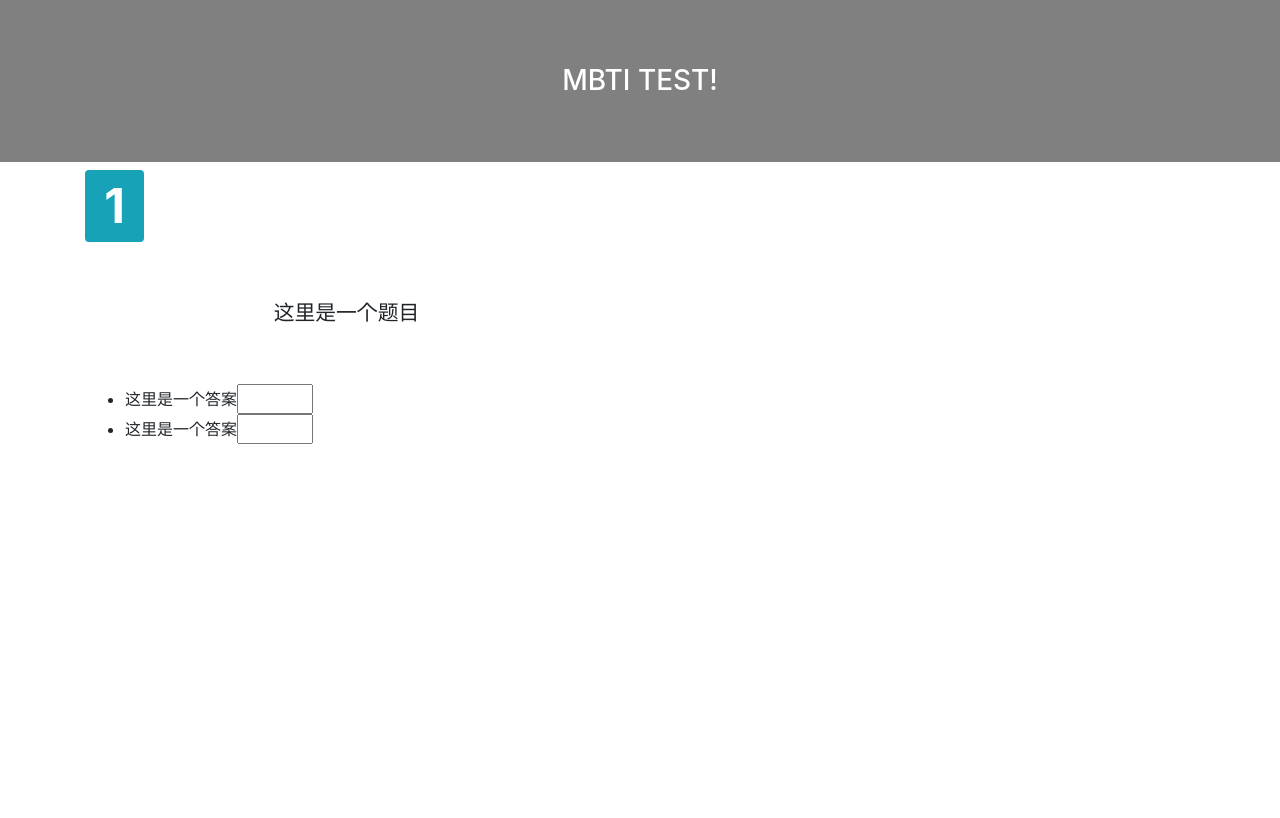
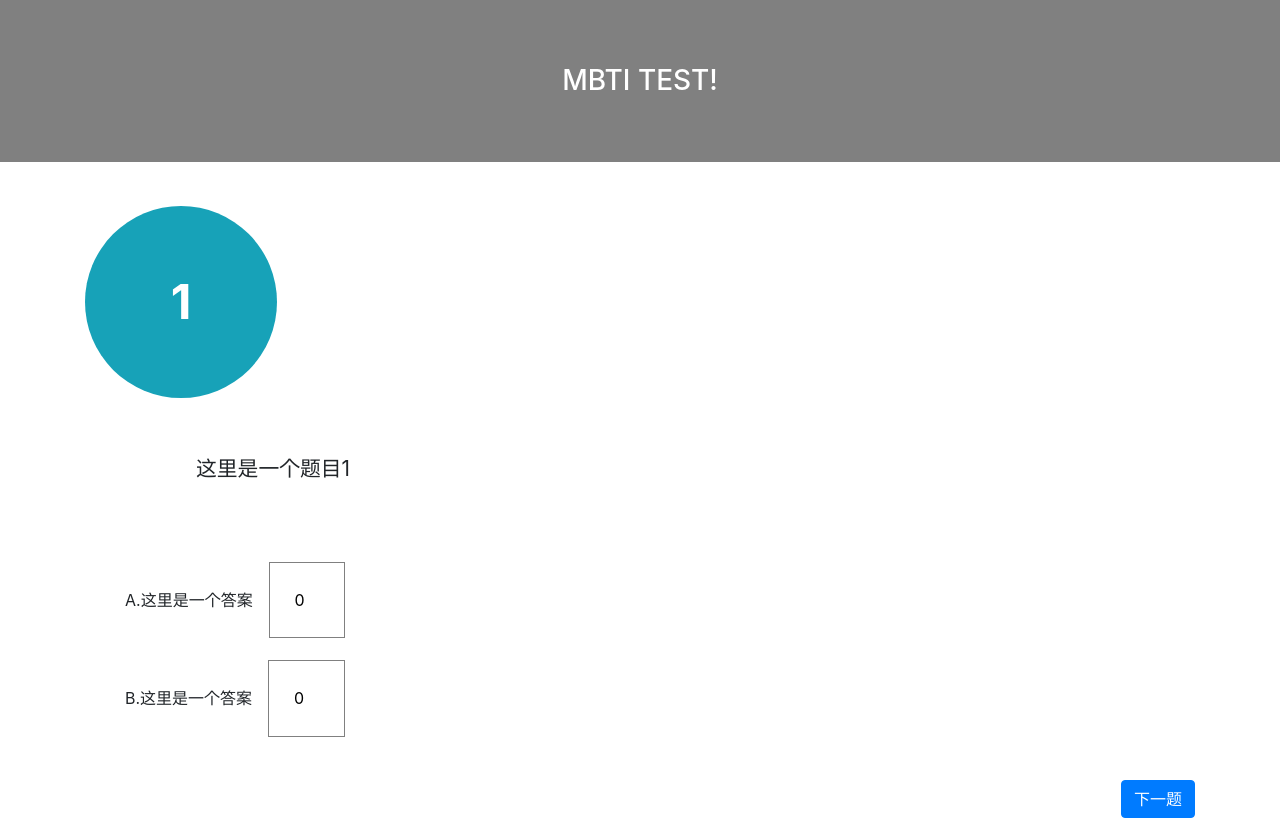
Before and after one commit to Jonnypeng/MBTItest, an Angular app: page / in a window 1280 px wide. Both pictures are taken after a click on the button "我已知晓". Built offline with nearby package versions, Linux system fonts and the light colour scheme.

Commit message:
完成初始化

```diff
--- a/src/app/app.module.ts
+++ b/src/app/app.module.ts
@@ -1,6 +1,7 @@
 import { BrowserModule } from '@angular/platform-browser';
 import { NgModule } from '@angular/core';
 import { NgbModule } from '@ng-bootstrap/ng-bootstrap';
+import { FormsModule } from '@angular/forms';
 
 import { AppComponent } from './app.component';
 import { ReadmeComponent } from './readme/readme.component';
@@ -14,9 +15,11 @@ import { QaComponent } from './qa/qa.component';
   ],
   imports: [
     BrowserModule,
-    NgbModule
+    NgbModule,
+    FormsModule
   ],
   providers: [],
   bootstrap: [AppComponent]
 })
+
 export class AppModule { }
--- a/src/app/qa/qa.component.css
+++ b/src/app/qa/qa.component.css
@@ -4,5 +4,35 @@
 
 .question{
     font-size:1.3rem;
-    padding: 5% 0% 5% 17%;
+    padding: 5% 0% 5% 10%;
 }
+
+input[type="number"] {
+    margin-left: 1rem;
+    border: 0.5px solid gray;
+    width: 6vw;
+    height: 6vw;
+    text-align:center;
+}
+
+.qIndex {
+    color: #fff;
+    background-color: #17a2b8;
+    width: 15vw;
+    height: 15vw;
+    display: flex;
+    justify-content: center;
+    align-items: center;
+    border-radius: 50%;
+    margin-top: 4%;
+}
+
+#answer li{
+    margin:2% 0%;
+    list-style: none;
+}
+
+.next {
+    float:right;
+    margin-top:2%;
+}
--- a/src/app/qa/qa.component.html
+++ b/src/app/qa/qa.component.html
@@ -3,12 +3,15 @@
   <div id="question" class="question">{{qaes[id].q}}</div>
   <ul id="answer">
     <li>
+      <span>A.</span>
       <span class="answer">{{qaes[id].A.text}}</span>
-      <input type="number" value="{{qaes[id].A.vale}}" max="5" min="0" />
+      <input type="number" [(ngModel)]="qaes[id].A.value" (keyup)="onChange($event.target.value,'A','B')" />
     </li>
     <li>
+      <span>B.</span>
       <span class="answer">{{qaes[id].B.text}}</span>
-      <input type="number" value="{{qaes[id].B.vale}}" max="5" min="0" />
+      <input type="number"  [(ngModel)]="qaes[id].B.value" (keyup)="onChange($event.target.value,'B','A')" />
     </li>
   </ul>
+  <button class="next btn btn-primary" (click)="onBtntext()">{{btnText}}</button>
 </div>
--- a/src/app/qa/qa.component.ts
+++ b/src/app/qa/qa.component.ts
@@ -1,5 +1,5 @@
 import { Component, OnInit ,Input} from '@angular/core';
-import { qas } from '../question';
+import { qas , result } from '../question';
 
 @Component({
   selector: 'app-qa',
@@ -11,18 +11,72 @@ import { qas } from '../question';
 export class QaComponent implements OnInit {
   id:number = 0;
   qaes = qas;
+  btnText:string;
 
   constructor() {
-
   }
 
   ngOnInit() {
-      console.log(qas);
+      this.btnText = "下一题";
+  }
+
+  onChange(value,tag1,tag2){
+    if(value < 0){
+        this.qaes[this.id][tag1].value = 0;
+    }else if(value > 5){
+        this.qaes[this.id][tag1].value = 5;
+    }else{
+        this.qaes[this.id][tag2].value = 5 - this.qaes[this.id][tag1].value;
+    }
 
   }
 
 
+  onBtntext(){
+    if(this.id > this.qaes.length - 2){
+      console.log(this.id);
+      this.btnText = "计算结果";
+      this.onTotalResult();
+      return false;
+    }else if(this.qaes[this.id].A.value === 0 && this.qaes[this.id].B.value === 0 ){
+        alert("您尚未选择答案");
+    }else{
+      this.id+=1;
+    }
+  }
+
+  onTotalResult(){
+
+      function total(_tag:string){
+         if(this.tag = _tag){
+             result[_tag]+=this.value;
+         }
+      }
+
+      this.qaes.forEach(function (v){
+          if(v.A.tag==="E"){
+            total.call(v.A,"E");
+          }else if(v.A.tag==="S"){
+            total.call(v.A,"S");
+          }else if(v.A.tag==="T"){
+            total.call(v.A,"T");
+          }else if(v.A.tag==="P"){
+            total.call(v.A,"P");
+          }else if(v.B.tag==="I"){
+            total.call(v.B,"I");
+          }else if(v.B.tag==="N"){
+            total.call(v.B,"N");
+          }else if(v.B.tag==="F"){
+            total.call(v.B,"F");
+          }else if(v.B.tag==="J"){
+            total.call(v.B,"J");
+          }else{
+              return false;
+          }
+      });
 
 
 
+  }
+
 }
--- a/src/app/question.ts
+++ b/src/app/question.ts
@@ -1,6 +1,6 @@
 export let qas = [
     {
-        "q":"这里是一个题目",
+        "q":"这里是一个题目1",
         "A":{
             "text":"这里是一个答案",
             "value":0,
@@ -13,14 +13,14 @@ export let qas = [
         }
     },
     {
-        "q":"这里是一个题目",
+        "q":"这里是一个题目2",
         "A":{
-            "text":"这里是一个答案",
+            "text":"2这里是一个答案",
             "value":0,
             "tag":"S"
         },
         "B":{
-            "text":"这里是一个答案",
+            "text":"2这里是一个答案",
             "value":0,
             "tag":"N"
         }
@@ -104,3 +104,15 @@ export let qas = [
         }
     }
 ]
+
+
+export let result = {
+          "E":0,
+          "I":0,
+          "N":0,
+          "S":0,
+          "T":0,
+          "F":0,
+          "P":0,
+          "J":0
+      }
```
